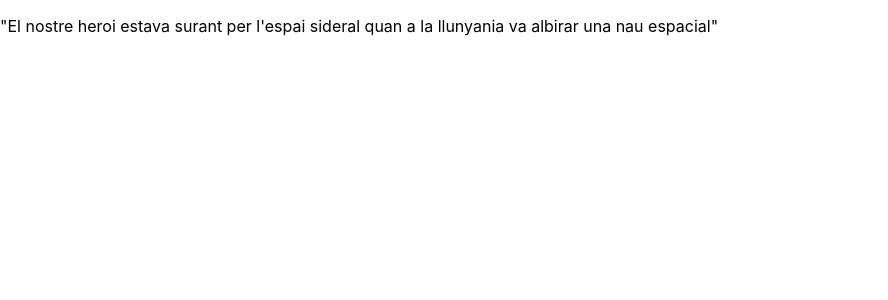
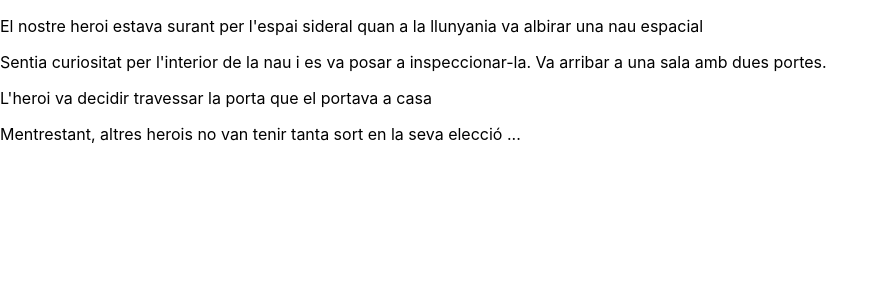
Before and after one commit to maricherni/front-end-sprint-6, a React (Create React App) app: page / in a window 1280 px wide. Shown: the top 300 px of the page, without its empty margins (0-888 px from the left). Built offline with nearby package versions, Linux system fonts and the light colour scheme.

Commit message:
Exercici 2

```diff
--- a/src/App.js
+++ b/src/App.js
@@ -1,12 +1,17 @@
 import logo from './logo.svg';
 import './App.css';
 import Escena from "./components/escena/Escena";
+import { textos } from './components/escena/Textos';
 
 
 function App() {
   return (
    <div>
-    <Escena/>
+    <Escena frase = {textos[0]}/>
+    <Escena frase = {textos[1]}/>
+    <Escena frase = {textos[2]}/>
+    <Escena frase = {textos[3]}/>
+
    </div>
 
   )
--- a/src/components/escena/Escena.js
+++ b/src/components/escena/Escena.js
@@ -1,6 +1,7 @@
 import React from "react";
 
-const Escena = () => <div> <p> "El nostre heroi estava surant per l'espai sideral quan a la llunyania va albirar una nau espacial"</p> </div>;
+
+const Escena = (props) => <div> <p>{props.frase}</p> </div>;
 
 export default Escena;
 
--- /dev/null
+++ b/src/components/escena/Textos.js
@@ -0,0 +1,6 @@
+export const textos = [
+    "El nostre heroi estava surant per l'espai sideral quan a la llunyania va albirar una nau espacial",
+    "Sentia curiositat per l'interior de la nau i es va posar a inspeccionar-la. Va arribar a una sala amb dues portes.",
+    "L'heroi va decidir travessar la porta que el portava a casa",
+    "Mentrestant, altres herois no van tenir tanta sort en la seva elecció ..."
+];
```
